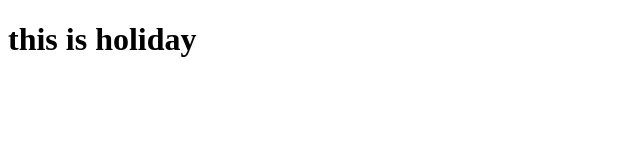
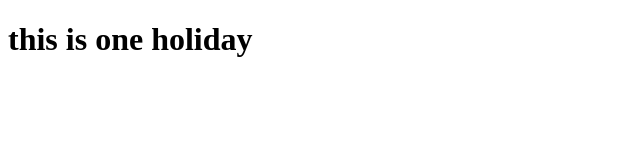
Before and after one commit to Narendrabukolapati/our-fun, a plain HTML site: page index.html in a window 1280 px wide. Shown: the whole page, without its empty margins (0-640 px from the left). Drawn offline with Linux system fonts and the light colour scheme.

Commit message:
this is our fun commit

```diff
--- a/index.html
+++ b/index.html
@@ -6,6 +6,6 @@
     <title>Document</title>
 </head>
 <body>
- <h1> this is holiday</h1>
+ <h1> this is  one holiday</h1>
 </body>
 </html>
```
